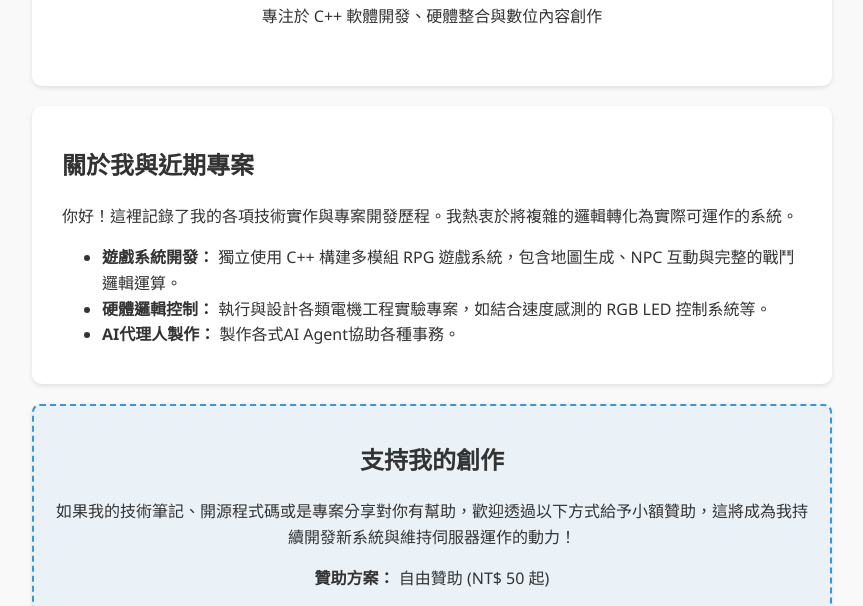
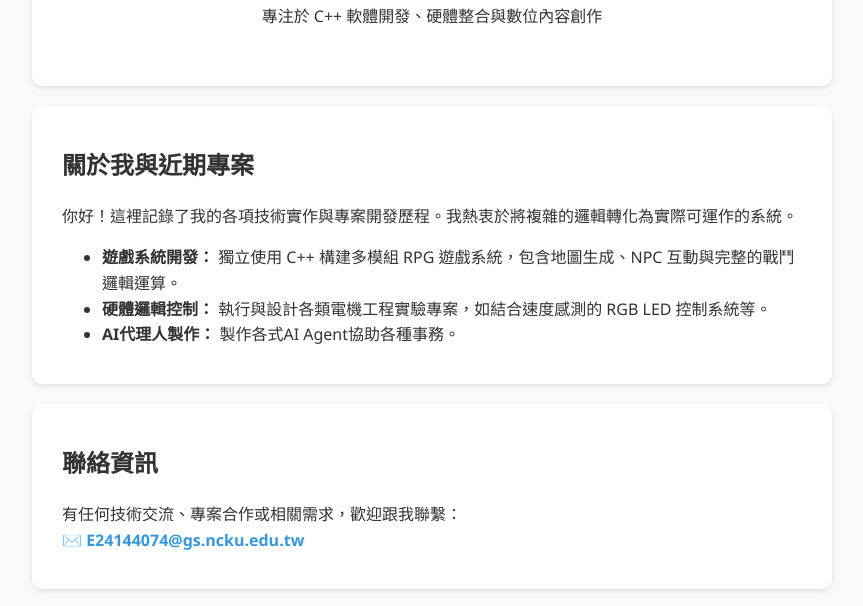
Before and after one commit to Mrfox1122-love/NCKU_118_EE_Fox, a plain HTML site: page index.html in a window 1280 px wide. Shown: the part 150-756 px from the top of the page, without its empty margins (208-1071 px from the left). Drawn offline with Linux system fonts and the light colour scheme.

Commit message:
Add contact information section to index.html
Added contact information section with email link.

```diff
--- a/index.html
+++ b/index.html
@@ -47,6 +47,14 @@
             font-weight: bold;
             margin-top: 10px;
         }
+        .contact-link {
+            color: #3498db;
+            text-decoration: none;
+            font-weight: bold;
+        }
+        .contact-link:hover {
+            text-decoration: underline;
+        }
     </style>
 </head>
 <body>
@@ -66,6 +74,12 @@
         </ul>
     </div>
 
+    <div class="section">
+        <h2>聯絡資訊</h2>
+        <p>有任何技術交流、專案合作或相關需求，歡迎跟我聯繫：<br>
+        ✉️ <a href="mailto:E24144074@gs.ncku.edu.tw" class="contact-link">E24144074@gs.ncku.edu.tw</a></p>
+    </div>
+
     <div class="section sponsor-box">
         <h2>支持我的創作</h2>
         <p>如果我的技術筆記、開源程式碼或是專案分享對你有幫助，歡迎透過以下方式給予小額贊助，這將成為我持續開發新系統與維持伺服器運作的動力！</p>
```
